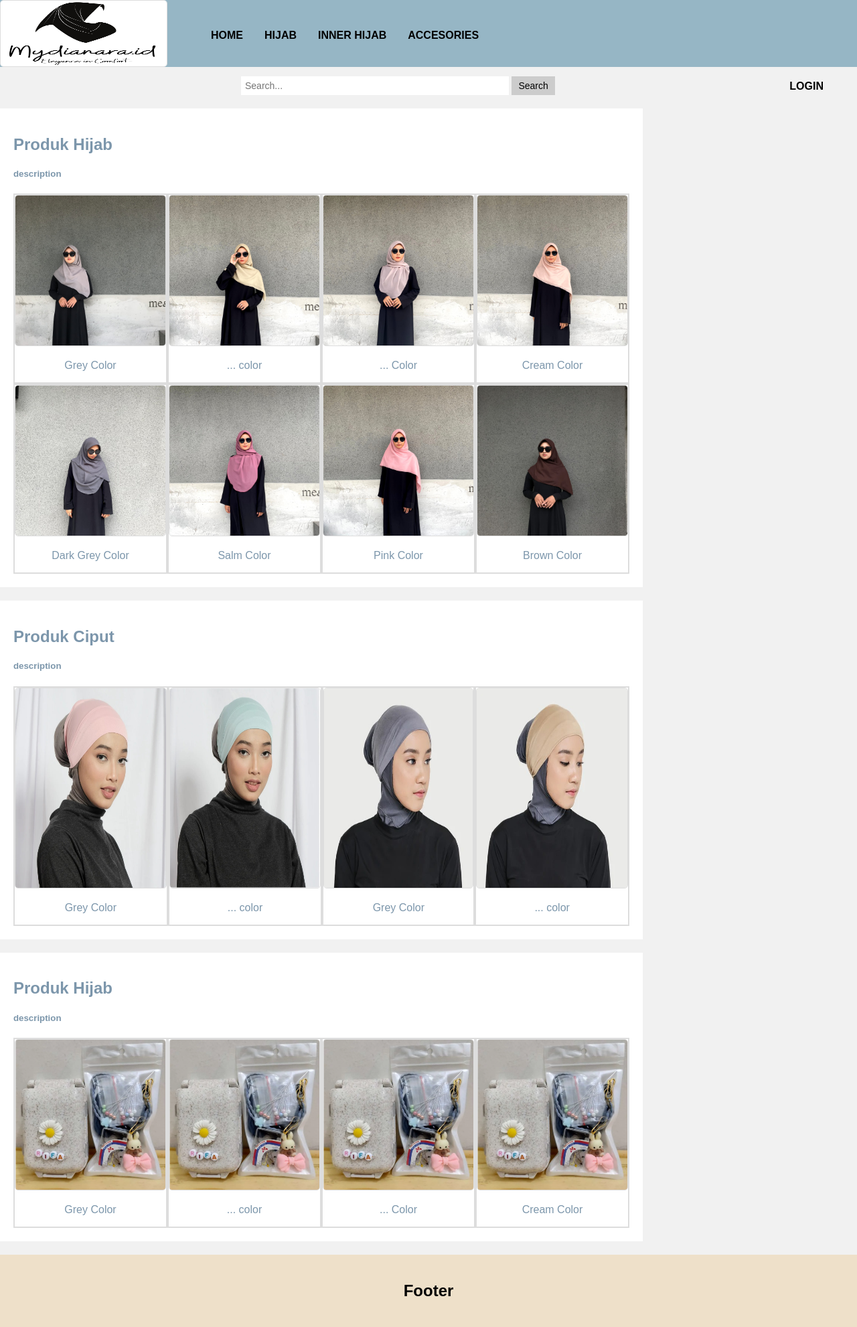
After one commit to AnandaFatliah/UTS_Mydianara.id, a PHP site: page /tes.html in a window 1280 px wide. The commit adds this page. Shown: the whole page at 67% size. Run offline with PHP 8.4, Linux system fonts and the light colour scheme.

Commit message:
ayni kerja

```diff
--- a/main.html
+++ b/main.html
@@ -41,5 +41,7 @@
       </div>
     </header>
     <hr />
+
+
   </body>
 </html>
--- a/style.css
+++ b/style.css
@@ -73,3 +73,9 @@ nav li:hover {
   width: 25px;
   height: 25px;
 }
+
+/*#F1F0E8
+#ADC4CE
+#EEE0C9
+7C96AB
+#F1F0E8*/
--- /dev/null
+++ b/tes.html
@@ -0,0 +1,318 @@
+<!DOCTYPE html>
+<html>
+<head>
+  <style>
+    * {
+      box-sizing: border-box;
+
+    }
+
+    body {
+      font-family: Arial;
+
+      background: #f1f1f1;
+    }
+
+    .header h1 {
+      font-size: 50px;
+      color: black;
+    }
+
+    /* Style the top navigation bar */
+   .topnav {
+    height: 100px;
+    background-color: #96B6C5;
+    padding: 0;
+    text-align: center;
+    align-items: center;
+    font-weight: bold;
+    padding-left: 70px;
+    }
+
+    /* Style the topnav links */
+    .topnav a {
+      margin-top: 30px;
+      float: left;
+      display: block;
+      color: black;
+      text-align: center;
+      padding: 14px 16px;
+      text-decoration: none;
+    }
+
+    /* Change color on hover */
+    .topnav a:hover {
+
+      color: #F1F0E8;
+      text-align: center;
+    }
+
+    /* Create two unequal columns that floats next to each other */
+    /* Left column */
+    .leftcolumn {
+      float: left;
+      width: 75%;
+      color: #7C96AB;
+
+    }
+
+    /* Right column */
+    .rightcolumn {
+      float: left;
+      width: 25%;
+      background-color: #f1f1f1;
+      padding-left: 20px;
+    }
+
+    /* Fake image */
+    .fakeimg {
+      width: 25%;
+      background-color: #D3D3D3;
+    }
+
+    /* Add a card effect for articles */
+    .card {
+      background-color: white;
+      padding: 20px;
+      margin-top: 20px;
+
+    }
+
+    /* Clear floats after the columns */
+    .row::after {
+      content: "";
+      display: table;
+      clear: both;
+      color: #7C96AB;
+    }
+
+
+    .image-container {
+            display: flex;
+            justify-content: space-around;
+
+    }
+
+        .image-card {
+            border: 2px solid #ddd;
+            text-align: center;
+
+        }
+
+        img {
+            max-width: 100%;
+            height: auto;
+            border: 1px solid #ddd;
+            border-radius: 5px;
+        }
+
+
+      .menu {
+        padding: 0;
+
+    }
+
+    /*menambah border bawah tag <li> */
+    .menu li {
+        border-bottom: 1px dotted #444;
+        list-style-type: none;
+    }
+
+    /* mengatur desain menu  yang dibuat dengan tag a */
+    .menu a {
+        display: block;
+        padding: 20px 20px;
+        list-style: none;
+        color: #000;
+        text-decoration: none;
+    }
+
+    /*mengganti background menu ketika ditunjuk mouse */
+    .menu li a:hover {
+        background: green;
+    }
+
+    /* Footer */
+    .footer {
+      padding: 20px;
+      text-align: center;
+      background: #EEE0C9;
+      margin-top: 20px;
+    }
+
+    /* Responsive layout - when the screen is less than 800px wide, make the two columns stack on top of each other instead of next to each other */
+    @media screen and (max-width: 800px) {
+      .leftcolumn, .rightcolumn {
+        width: 100%;
+        padding: 0;
+      }
+    }
+
+    /* Responsive layout - when the screen is less than 400px wide, make the navigation links stack on top of each other instead of next to each other */
+    @media screen and (max-width: 400px) {
+      .topnav a {
+        float: none;
+        width: 100%;
+      }
+    }
+  .logo {
+
+    margin-right: 10px; /* Adjust the margin as needed */
+    width: 100px;
+    height: 100px; /* Adjust the width as needed */
+    margin-right: 10px; /* Adjust the margin as needed */
+    float: left; /* Align the image to the left */
+
+  }
+  .search-container {
+  float: left;
+  margin-top: 30px;
+  padding-left: 100px;
+}
+
+/* Style for the search input and button */
+.search-container input[type="text"] {
+  padding: 6px;
+  margin-top: 8px;
+  font-size: 14px;
+  border: none;
+  width: 400px;
+}
+
+.search-container button {
+  padding: 6px 10px;
+  margin-top: 8px;
+  background: #ccc;
+  font-size: 14px;
+  border: none;
+  cursor: pointer;
+
+}
+
+  </style>
+</head>
+<body style="margin: 0;">
+  <img src="Resource/Mydianara.id.png" alt="Logo" class="logo" style="padding-left: 0px; width:250px;">
+
+<div class="topnav">
+  <a style="padding-left: 55px;" href="#">HOME</a>
+  <a href="#">HIJAB</a>
+  <a href="#">INNER HIJAB</a>
+  <a href="#">ACCESORIES</a>
+  <div class="search-container">
+    <form action="/search" method="GET">
+      <input type="text" placeholder="Search..." name="search">
+      <button type="submit">Search</button>
+    </form>
+  </div>
+  <a href="#" style="float:right; padding-right: 50px;">LOGIN</a>
+</div>
+
+<div class="row">
+  <div class="leftcolumn">
+    <div class="card">
+      <h2>Produk Hijab</h2>
+      <h5>description</h5>
+          <div class="image-container">
+            <div class="image-card">
+                <img src="Resource/abu.jpg" alt="Image 1">
+                  <p>Grey Color</p>
+              </div>
+
+              <div class="image-card">
+                  <img src="Resource/langsat.jpg" alt="Image 2">
+                  <p>... color</p>
+              </div>
+
+              <div class="image-card">
+                  <img src="Resource/entah.jpg" alt="Image 3">
+                  <p>... Color</p>
+              </div>
+              <div class="image-card">
+                  <img src="Resource/Cream.jpg" alt="Image 4">
+                  <p>Cream Color</p>
+              </div>
+          </div>
+          <div class="image-container">
+              <div class="image-card">
+                <img src="Resource/abudark.jpg" alt="Image 1">
+                  <p>Dark Grey Color</p>
+              </div>
+
+              <div class="image-card">
+                  <img src="Resource/salem.jpg" alt="Image 2">
+                  <p>Salm Color</p>
+              </div>
+
+              <div class="image-card">
+                  <img src="Resource/pink.jpg" alt="Image 3">
+                  <p>Pink Color</p>
+              </div>
+              <div class="image-card">
+                  <img src="Resource/brown.jpg" alt="Image 4">
+                  <p>Brown Color</p>
+              </div>
+          </div>
+      </div>
+  </div>
+  <div class="row">
+    <div class="leftcolumn">
+      <div class="card">
+        <h2>Produk Ciput</h2>
+        <h5>description</h5>
+            <div class="image-container">
+              <div class="image-card">
+                  <img src="Resource/ciput1.jpg" alt="Image 1" style="width: 700px; height: 300px;">
+                  <p>Grey Color</p>
+                </div>
+              <div class="image-card">
+                  <img src="Resource/ciput2.jpg" alt="Image 2" style="width: 700px; height: 300px;">
+                  <p>... color</p>
+              </div>
+              <div class="image-container">
+                <div class="image-card">
+                  <img src="Resource/ciput3.jpg" alt="Image 1" style="width: 700px; height: 300px;">
+                  <p>Grey Color</p>
+                </div>
+              </div>
+              <div class="image-card">
+                  <img src="Resource/ciput4.jpg" alt="Image 2" style="width: 700px; height: 300px;">
+                  <p>... color</p>
+              </div>
+            </div>
+          </div>
+        </div>
+      </div>
+  <div class="row">
+  <div class="leftcolumn">
+    <div class="card">
+      <h2>Produk Hijab</h2>
+      <h5>description</h5>
+          <div class="image-container">
+            <div class="image-card">
+                <img src="Resource/pentul.png" alt="Image 1">
+                  <p>Grey Color</p>
+              </div>
+
+              <div class="image-card">
+                  <img src="Resource/pentul.png" alt="Image 2">
+                  <p>... color</p>
+              </div>
+
+              <div class="image-card">
+                  <img src="Resource/pentul.png" alt="Image 3">
+                  <p>... Color</p>
+              </div>
+              <div class="image-card">
+                  <img src="Resource/pentul.png" alt="Image 4">
+                  <p>Cream Color</p>
+              </div>
+          </div>
+      </div>
+  </div>
+    </div>
+      <div class="footer">
+        <h2>Footer</h2>
+      </div>
+  </body>
+</html>
```
Also changed, not shown: Resource/abu.jpg (added), Resource/abudark.jpg (added), Resource/brown.jpg (added), Resource/ciput1.jpg (added), Resource/ciput2.jpg (added), Resource/ciput3.jpg (added), Resource/ciput4.jpg (added), Resource/cream.jpg (added), Resource/entah.jpg (added), Resource/langsat.jpg (added), Resource/pentul.png (added), Resource/pink.jpg (added), Resource/salem.jpg (added).
